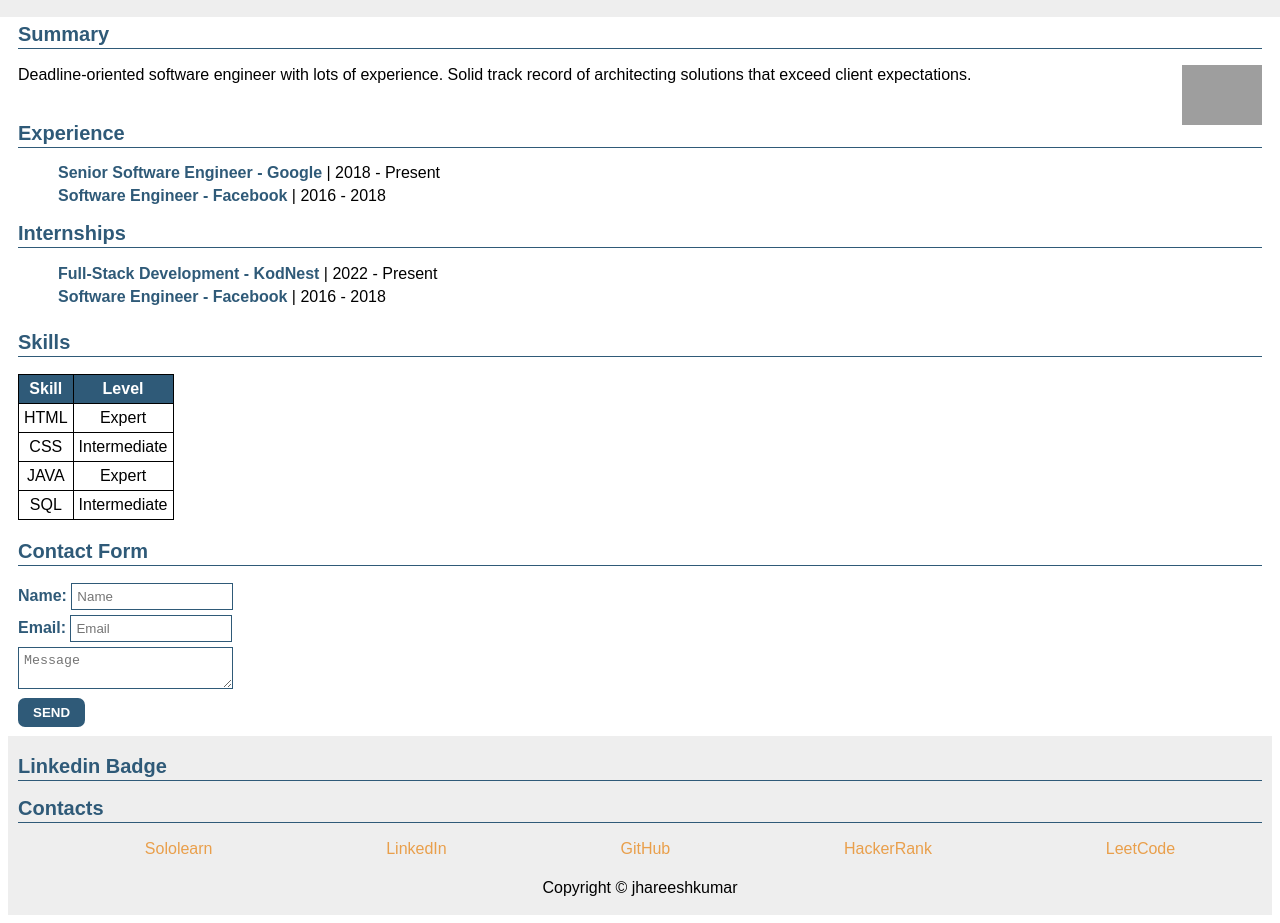
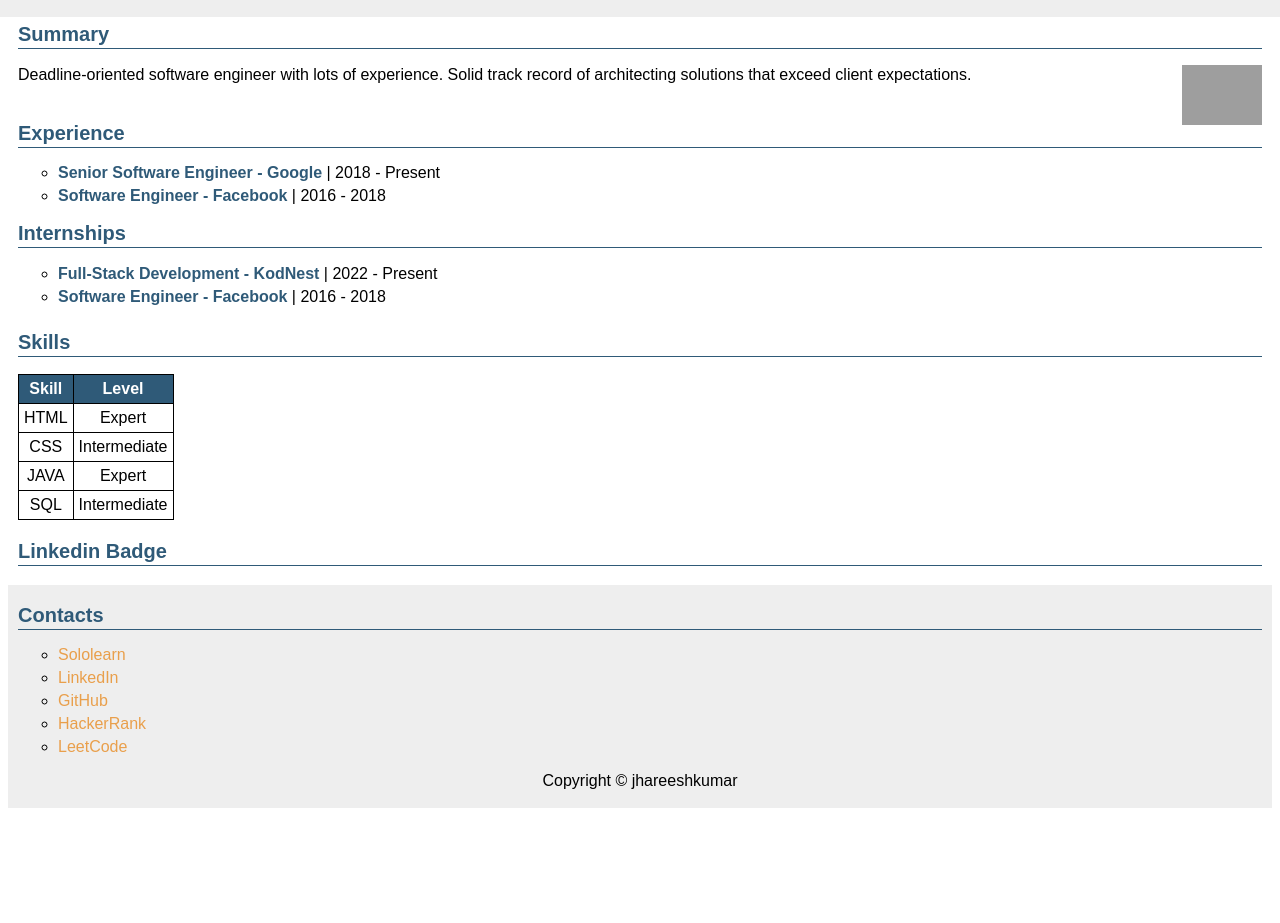
Before and after one commit to jhareesh/online-resume, a plain HTML site: page index.html in a window 1280 px wide. Shown: the part 96-1019 px from the top of the page. After the commit the page ends 912 px from the top, so only its background shows below. Drawn offline with Linux system fonts and the light colour scheme; grey boxes are pictures that could not be loaded.

Commit message:
removed contact form

```diff
--- a/index.html
+++ b/index.html
@@ -46,20 +46,20 @@
         </table>
         </section>
         <section>
-            <h2>Contact Form</h2>
+            <!-- <h2>Contact Form</h2>
             <form id="contact-form">
                 <label for="name">Name: </label><input placeholder="Name" id="name" type="text" /><br>
                 <label for="email">Email: </label><input placeholder="Email" id="email" type="email" /><br>
                 <textarea placeholder="Message"></textarea><br>
                 <input type="submit" value="SEND">
-            </form>
-        </section>
-        <footer>
+            </form> -->
             <div class="linkedin-badge">
                 <h2>Linkedin Badge</h2>
                 <script src="https://platform.linkedin.com/badges/js/profile.js" async defer type="text/javascript"></script>
             <div class="badge-base LI-profile-badge" data-locale="en_US" data-size="medium" data-theme="dark" data-type="VERTICAL" data-vanity="j-hareesh-kumar-full-stack-developer" data-version="v1"><a class="badge-base__link LI-simple-link" href="https://in.linkedin.com/in/j-hareesh-kumar-full-stack-developer?trk=profile-badge"></a></div>
             </div>
+        </section>
+        <footer>
         <h2>Contacts</h2>
         <ul id="contacts">
         <li><a href="https://www.sololearn.com/profile/16883992" target="_blank">Sololearn</a></li>
--- a/style.css
+++ b/style.css
@@ -64,7 +64,7 @@ li b {
 }
 li {
   margin-bottom: 5px;
-  list-style-type: none;
+  list-style-type: circle;
 }
 
 
@@ -146,14 +146,6 @@ header {
   transform: scale(1.3);
 }
 
-#contacts
-{
-  display: flex;
-  align-items: center;
-  justify-content: space-around;
-
-}
-
 @media only screen and (max-width: 600px) {
   body {
     background-color: #e99f4b;
```
